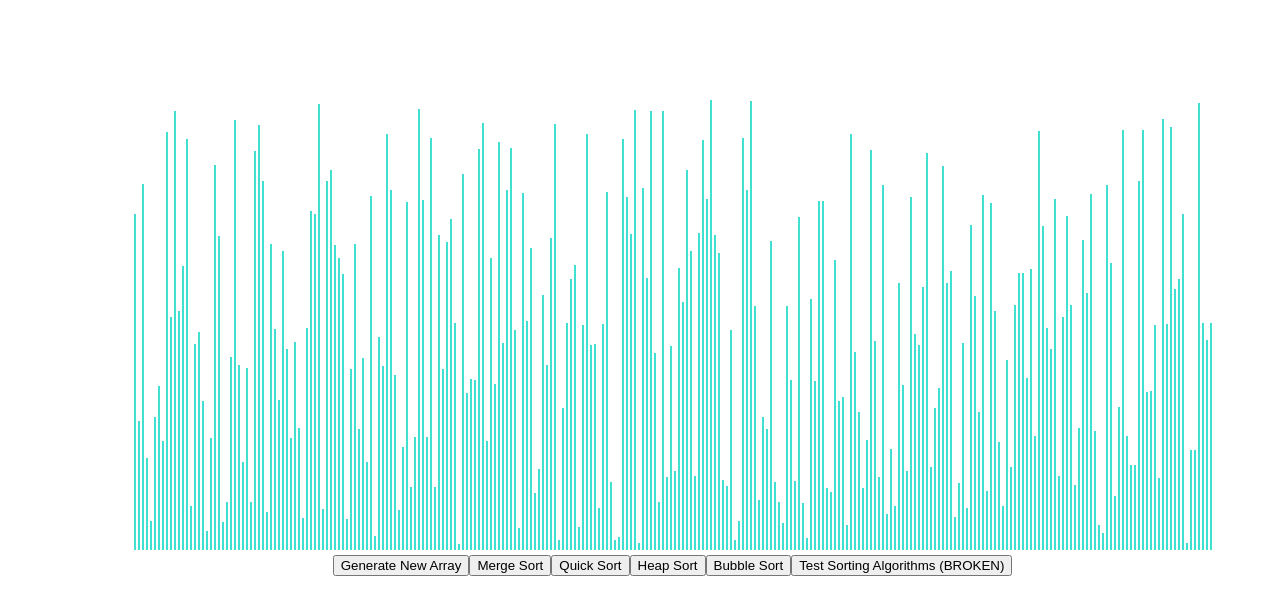
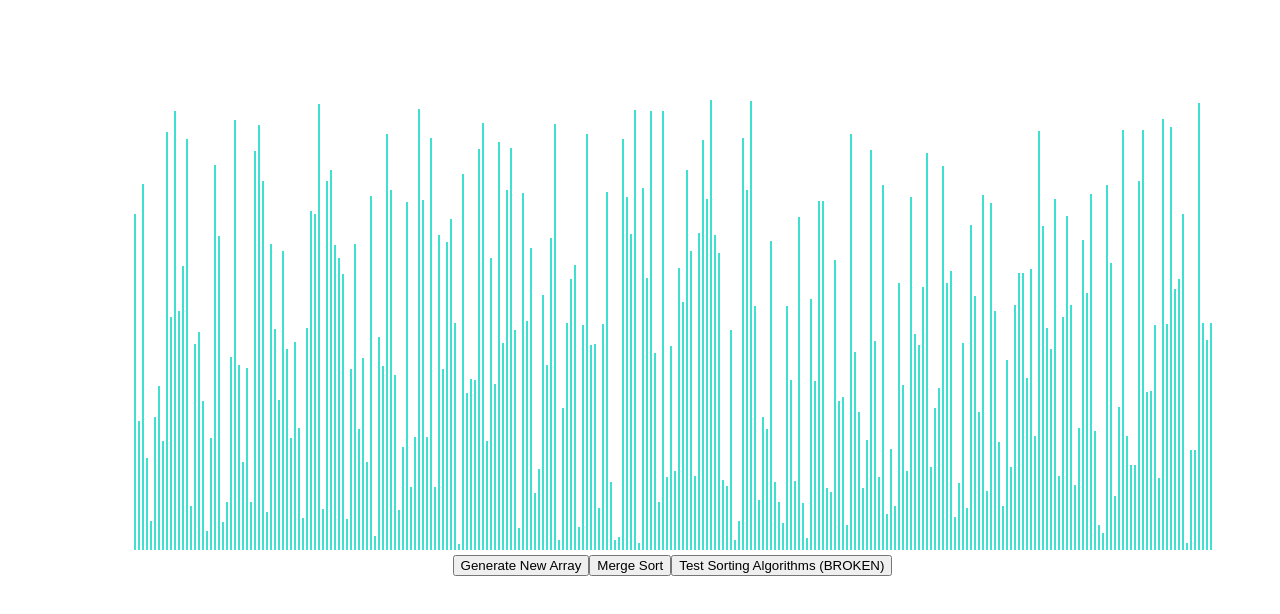
Before and after one commit to sulaimanhayek/s-viz, a React (Create React App) app: page / in a window 1280 px wide. Shown: the top 614 px of the page. Built offline with nearby package versions, Linux system fonts and the light colour scheme.

Commit message:
Removing extra buttons

```diff
--- a/src/SortingVisualizer/SortingVisualizer.jsx
+++ b/src/SortingVisualizer/SortingVisualizer.jsx
@@ -1,10 +1,9 @@
 import React from 'react'
 import './SortingVisualizer.css'
 
-// Change this value for the speed of the animations.
+// Change this  for the speed of the animations.
 const ANIMATION_SPEED_MS = 1;
 
-// Change this value for the number of bars (value) in the array.
 const NUMBER_OF_ARRAY_BARS = 270;
 
 // This is the main color of the array bars.
@@ -51,9 +50,9 @@ export default class SortingVisualizer extends React.Component {
                 ))}
                 <button onClick={() => this.resetArray()}>Generate New Array</button>
                 <button onClick={() => this.mergeSort()}>Merge Sort</button>
-                <button onClick={() => this.quickSort()}>Quick Sort</button>
+                {/* <button onClick={() => this.quickSort()}>Quick Sort</button>
                 <button onClick={() => this.heapSort()}>Heap Sort</button>
-                <button onClick={() => this.bubbleSort()}>Bubble Sort</button>
+                <button onClick={() => this.bubbleSort()}>Bubble Sort</button> */}
                 <button onClick={() => this.testSortingAlgorithms()}>
                     Test Sorting Algorithms (BROKEN)
         </button>
```
